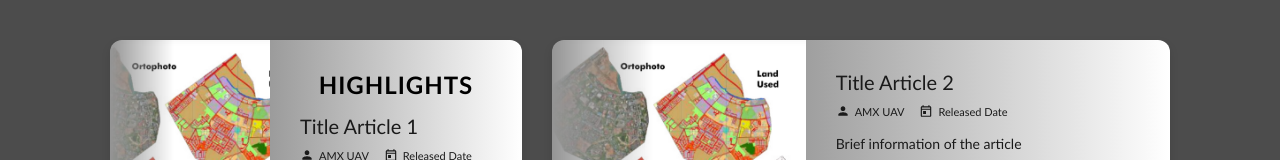
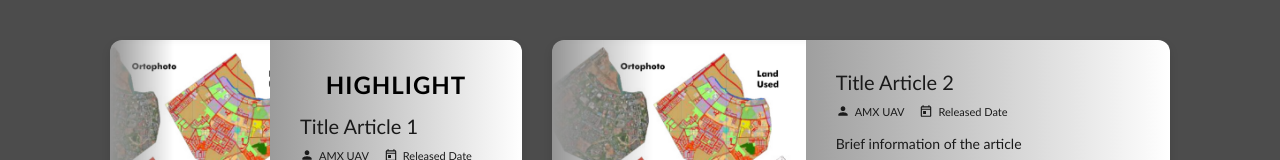
Before and after one commit to nasgmr/website-amx-next, a Next.js app: page /about-us/articles in a window 1280 px wide. Shown: the part 234-394 px from the top of the page. Built offline with nearby package versions, Linux system fonts and the light colour scheme; a web font is replaced by a local one.

Commit message:
fix: highlight card article

```diff
--- a/src/app/about-us/articles/page.js
+++ b/src/app/about-us/articles/page.js
@@ -18,7 +18,7 @@ export default function ArticlesPage() {
               <img src="/img/Use Case - Land Use.png" alt="Highlight Article" />
             </div>
             <div className="list-card-content">
-              <h4 className="highlight-title" style={{ fontWeight: 600 }}>HIGHLIGHTS</h4>
+              <h4 className="highlight-title" style={{ fontWeight: 600 }}>HIGHLIGHT</h4>
               <h3>Title Article 1</h3>
               <div className="article-meta">
                 <span className="meta-item">
```
